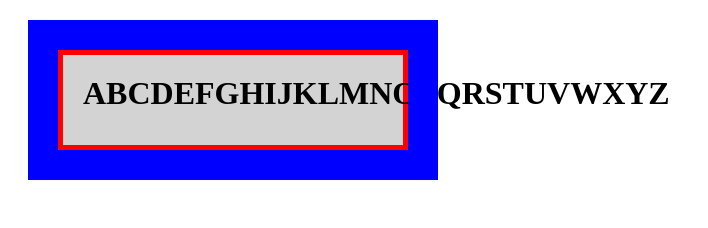
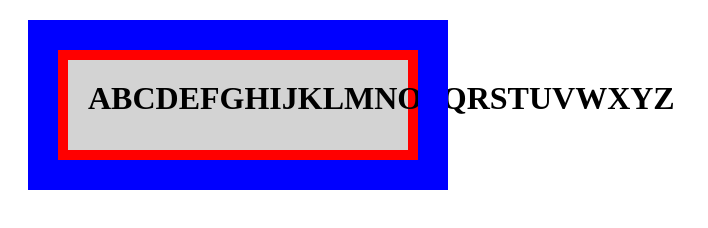
Before and after one commit to Programacao-para-Web-Design/aula-30-09-junio-and-gustavo, a plain HTML site: page index.html in a window 1280 px wide. Shown: the whole page, without its empty margins (0-708 px from the left). Drawn offline with Linux system fonts and the light colour scheme.

Commit message:
Update index.html

```diff
--- a/index.html
+++ b/index.html
@@ -9,7 +9,7 @@
                 height: 50px;
                 width: 300px;
                 background: Lightgray;
-                border: 5px solid red;
+                border: 10px solid red;
                 padding: 20px;
                 outline: 30px solid blue;
                 margin: 50px;
```
